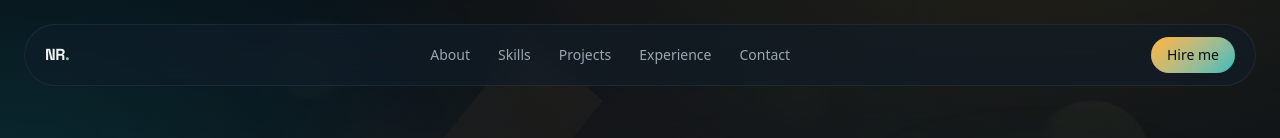
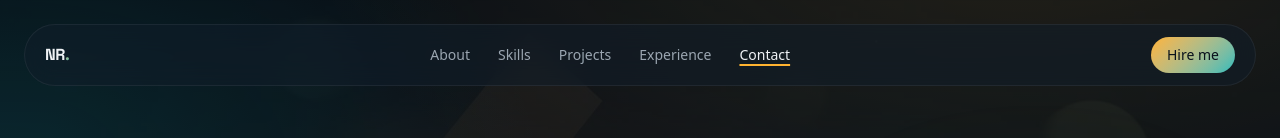
Before and after one commit to NahidRuhan/NahidRuhan, a Next.js app: page / in a window 1280 px wide. Shown: the top 138 px of the page. Built offline with nearby package versions, Linux system fonts and the light colour scheme.

Commit message:
added active navbar

```diff
--- a/src/components/home/Nav.jsx
+++ b/src/components/home/Nav.jsx
@@ -1,7 +1,44 @@
+"use client";
+
+import { useState, useEffect } from "react";
 import Link from "next/link";
 import { NAV_LINKS } from "./constants";
 
 export default function Nav() {
+  const [activeSection, setActiveSection] = useState("");
+
+  useEffect(() => {
+    const handleScroll = () => {
+      // Add 'education' to the sections we check, even though it's not directly in NAV_LINKS
+      const sections = [...NAV_LINKS.map(link => link.href.replace('#', '')), 'education'];
+      let current = "";
+
+      // If we are at the bottom of the page, contact is active
+      if (window.innerHeight + window.scrollY >= document.documentElement.scrollHeight - 50) {
+        current = "contact";
+      } else {
+        // Use a threshold 1/3 down the screen to determine active section
+        const threshold = window.innerHeight / 3;
+        for (const section of sections) {
+          const element = document.getElementById(section);
+          if (element) {
+            const rect = element.getBoundingClientRect();
+            if (rect.top <= threshold && rect.bottom >= threshold) {
+              current = section;
+              break;
+            }
+          }
+        }
+      }
+      setActiveSection(current);
+    };
+
+    window.addEventListener("scroll", handleScroll);
+    handleScroll();
+
+    return () => window.removeEventListener("scroll", handleScroll);
+  }, []);
+
   return (
     <header className="fixed top-0 left-0 right-0 z-50">
       <div className="mx-auto max-w-7xl px-6 pt-6">
@@ -10,13 +47,24 @@ export default function Nav() {
             NR<span className="text-gradient">.</span>
           </Link>
           <ul className="hidden md:flex items-center gap-7 text-sm text-muted-foreground">
-            {NAV_LINKS.map((l) => (
-              <li key={l.href}>
-                <Link href={l.href} className="hover:text-foreground transition-colors">
-                  {l.label}
-                </Link>
-              </li>
-            ))}
+            {NAV_LINKS.map((l) => {
+              const linkSection = l.href.replace('#', '');
+              // Map both 'experience' and 'education' to the 'experience' link
+              const isActive = activeSection === linkSection || (linkSection === 'experience' && activeSection === 'education');
+
+              return (
+                <li key={l.href}>
+                  <Link
+                    href={l.href}
+                    className={`transition-colors hover:text-foreground ${
+                      isActive ? "text-foreground underline decoration-2 underline-offset-4 decoration-[oklch(0.82_0.16_75)]" : ""
+                    }`}
+                  >
+                    {l.label}
+                  </Link>
+                </li>
+              );
+            })}
           </ul>
           <Link
             href="mailto:nahidpervejruhan@gmail.com"
```
Also changed, not shown: 1 other file (tests, documents, lock files or other folders).
